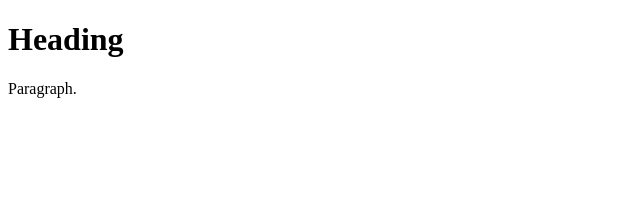
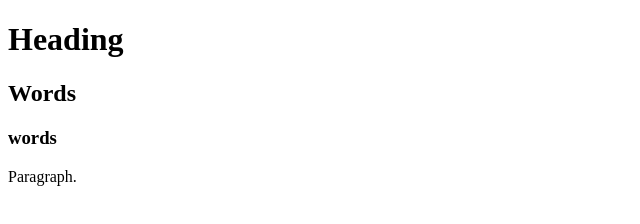
Before and after one commit to Benjaminhallaway/benhallaway.github.io, a plain HTML site: page index.html in a window 1280 px wide. Shown: the whole page, without its empty margins (0-640 px from the left). Drawn offline with Linux system fonts and the light colour scheme.

Commit message:
Update index.html

```diff
--- a/index.html
+++ b/index.html
@@ -5,6 +5,8 @@
 </head>
   <body>
     <h1>Heading</h1>
+    <h2>Words</h2>
+    <h3>words</h3>
     <p>Paragraph.</p>
   </body>
 </html>
```
